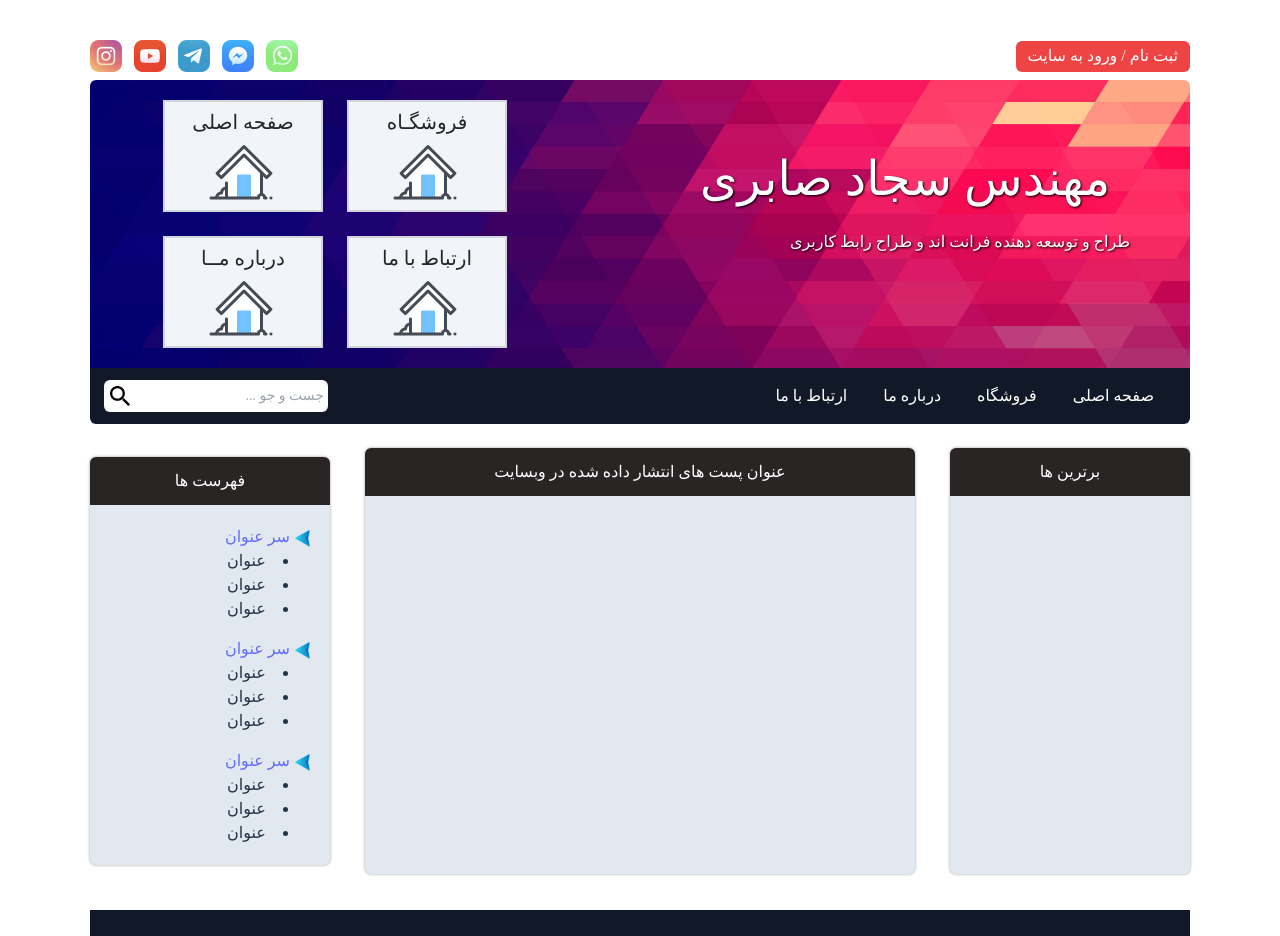
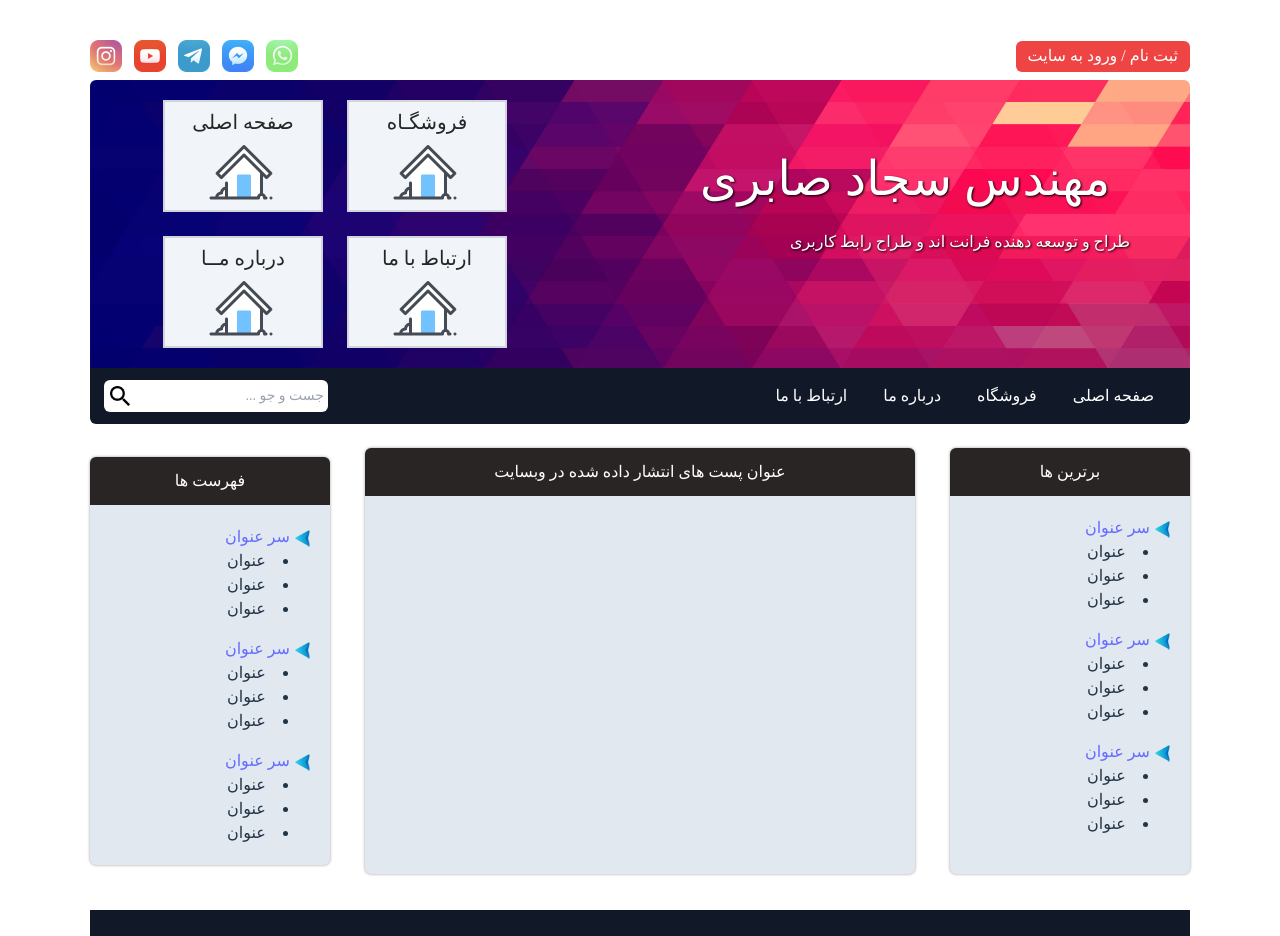
Before and after one commit to sajjadsaberi/Persona-lWebsite-By-ReactJS-and-Tailwind, a React (Vite) app: page / in a window 1280 px wide. Shown: the top 936 px of the page. Built offline with nearby package versions, Linux system fonts and the light colour scheme.

Commit message:
update the main and sections

```diff
--- a/src/components/footer.jsx
+++ b/src/components/footer.jsx
@@ -8,10 +8,10 @@ function Footers() {
             <div className='w-40'>
                 <a href="#" className='text-yellow-400 border-b-2 border-white pb-2.5 drop-shadow-dx10'>لینک های مرتبط</a>
                 <ul className="list-disc rtl list-inside mt-3">
-                    <li className='pt-1.5'>سایت های شخصی</li>
-                    <li className='pt-1.5'>سایت های شخصی</li>
-                    <li className='pt-1.5'>سایت های شخصی</li>
-                    <li className='pt-1.5'>سایت های شخصی</li>
+                    <li className='pt-1.5'><a href="#" className='text-white hover:text-slate-500'>سایت های شخصی</a></li>
+                    <li className='pt-1.5'><a href="#" className='text-white hover:text-slate-500'>سایت های شخصی</a></li>
+                    <li className='pt-1.5'><a href="#" className='text-white hover:text-slate-500'>سایت های شخصی</a></li>
+                    <li className='pt-1.5'><a href="#" className='text-white hover:text-slate-500'>سایت های شخصی</a></li>
                 </ul>
             </div>
             <div className='w-40'>
--- a/src/components/section.jsx
+++ b/src/components/section.jsx
@@ -41,6 +41,34 @@ function Sections() {
             </div>
             <div className=' bg-slate-200 w-60 h-426xl rounded-md shadow-11xxxl'>
                 <p className=' bg-stone-800 text-white h-12 pt-3 rounded-t-md rounded-b-none font-Iran'>برترین ها</p>
+                <div className='font-Iran flex justify-end items-center w-auto h-auto mt-5 mr-10'>
+                    <ul>
+                        <li>
+                            <a href='#' className="relative after:content-link after:absolute after:w-3 after:h-3 after:mt-1 after:ml-1">سر عنوان</a>
+                            <ul className=' list-disc rtl list-inside'>
+                                <li>عنوان</li>
+                                <li>عنوان</li>
+                                <li>عنوان</li>
+                            </ul>
+                        </li>
+                        <li className='mt-4'>
+                        <a href='#' className="relative after:content-link after:absolute after:w-3 after:h-3 after:mt-1 after:ml-1">سر عنوان</a>
+                            <ul className=' list-disc rtl list-inside'>
+                                <li>عنوان</li>
+                                <li>عنوان</li>
+                                <li>عنوان</li>
+                            </ul>
+                        </li>
+                        <li className='mt-4'>
+                        <a href='#' className="relative after:content-link after:absolute after:w-3 after:h-3 after:mt-1 after:ml-1">سر عنوان</a>
+                            <ul className=' list-disc rtl list-inside'>
+                                <li>عنوان</li>
+                                <li>عنوان</li>
+                                <li>عنوان</li>
+                            </ul>
+                        </li>
+                    </ul>
+                </div>
             </div>
         </main>
         </>
```
